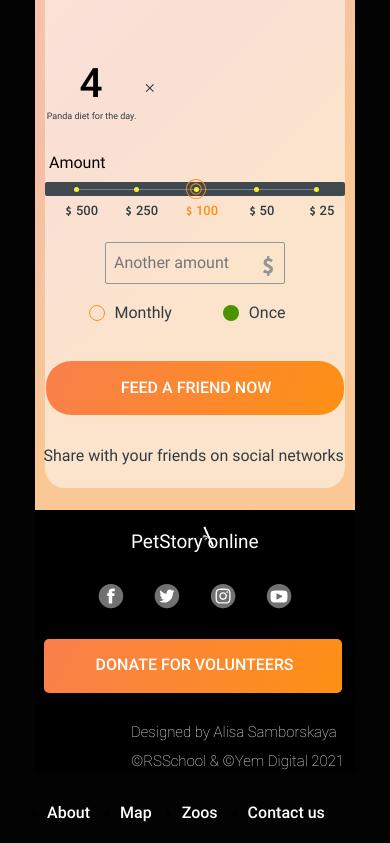
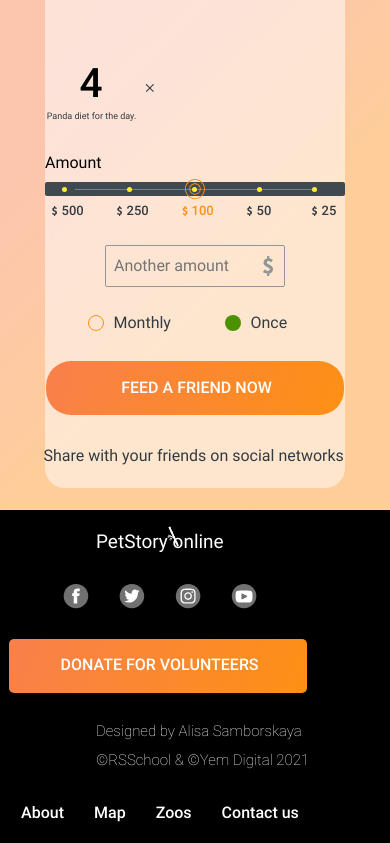
Before and after one commit to comtvset/JavaScript-Front-end-2022Q3, a plain HTML site: page online-zoo/pages/donate/index.html in a window 390 px wide. Shown: the part 859-1702 px from the top of the page. Drawn offline with nearby package versions, Linux system fonts and the light colour scheme.

Commit message:
fix: bugs

```diff
--- a/online-zoo/pages/donate/style.scss
+++ b/online-zoo/pages/donate/style.scss
@@ -31,7 +31,7 @@
 body {
     overflow: auto;
     position: relative;
-    background-color: #030303;
+    background-color: #ffffff;
 }
 
 body.lock {
@@ -189,7 +189,8 @@ h4 {
     background-color: #000000;
     position: relative;
     z-index: 1;
-    width: 1600px;
+    // width: 1600px;
+    width: 100%;
 }
 
 .wrapper_header {
@@ -307,9 +308,10 @@ h5 {
 
 .gradient-block {
     background: linear-gradient(315.75deg, rgba(254, 210, 144, 0.7) 30.06%, #FEBDAB 100.95%, rgba(254, 210, 144, 0.7) 106.36%), linear-gradient(315.75deg, rgba(254, 189, 171, 0.74) 30.06%, rgba(243, 169, 248, 0.66) 50.74%, #E0D8F0 80.49%, #EAF7FE 127.9%, #EAF7FE 149.54%), linear-gradient(315.75deg, rgba(254, 189, 171, 0.74) 30.06%, rgba(243, 169, 248, 0.66) 50.74%, #E0D8F0 80.49%, #EAF7FE 127.9%, #EAF7FE 149.54%);
-    width: 1600px;
+    // width: 1600px;
     margin-top: -4px;
     padding-bottom: 177px;
+    width: 100%;
 }
 
 .titel {
@@ -463,6 +465,7 @@ h5 {
     display: flex;
     align-items: center;
     padding-top: 0px;
+    padding-right: 12px;
 }
 
 .dollar-radio {
@@ -477,6 +480,7 @@ h5 {
     display: flex;
     align-items: center;
     padding-top: 33px;
+    width: 74px;
 }
 
 .dollar-label:hover {
@@ -601,11 +605,11 @@ input::-webkit-inner-spin-button {
 .radio-container-amount {
     margin: 0 auto;
     margin-top: 20px;
-    width: 197px;
+    width: 211px;
     height: 25px;
     display: flex;
     justify-content: space-between;
-    margin: 8px 16px 45px 0px;
+    margin: 8px -22px 45px 0px;
 }
 
 .radio-container-monthly {
@@ -634,6 +638,7 @@ input::-webkit-inner-spin-button {
     height: 14px;
     border: 1px solid #FE9013;
     border-radius: 50%;
+    margin-left: -13px;
 }
 
 .custom-amount-radio:checked +label::before {
@@ -877,7 +882,8 @@ input::-webkit-inner-spin-button {
 
 @media (max-width: 1599px) {
     .container {
-      width: 1000px;
+    //   width: 1000px;
+      width: 100%;
     }
 
     .wrapper {
@@ -888,7 +894,8 @@ input::-webkit-inner-spin-button {
       background-color: #000000;
       position: relative;
       z-index: 1;
-      width: 1000px;
+    //   width: 1000px;
+      width: 100%;
     }
 
     .nav-item {
@@ -944,7 +951,8 @@ input::-webkit-inner-spin-button {
     /* ### Pick and feed a friend ### */
 
     .gradient-block {
-        width: 1000px;
+        // width: 1000px;
+        width: 100%;
     }
 
     .titel {
@@ -996,23 +1004,23 @@ input::-webkit-inner-spin-button {
     }
 
     .radio-container-2000 > .dollar-label {
-        padding-left: 45px;
+        padding-left: 15px;
     }
 
     .radio-container-1000 > .dollar-label {
-        padding-left: 45px;
+        padding-left: 15px;
     }
 
     .radio-container-500 > .dollar-label {
-        padding-left: 25px;
+        padding-left: 15px;
     }
 
     .radio-container-250 > .dollar-label {
-        padding-left: 30px;
+        padding-left: 15px;
     }
 
     .radio-container-100 > .dollar-label {
-        padding-left: 30px;
+        padding-left: 15px;
     }
 
     .radio-container-50 > .dollar-label {
@@ -1034,16 +1042,16 @@ input::-webkit-inner-spin-button {
     }
 
     .footer-vertical-2 {
-        margin: 345px 0px 24px -31px;
+        margin: 345px 0px 24px -18px;
     }
 
     .footer-vertical-3 {
-        margin-left: -88px;
+        margin-left: -102px;
         margin-top: 41px;
     }
 
     .design_position {
-        margin: 216px 0px 0px 169px;
+        margin: 217px 0px 0px 169px;
     }
 }
 
@@ -1057,7 +1065,8 @@ input::-webkit-inner-spin-button {
       }
 
     .container {
-        width: 640px;
+        // width: 640px;
+        width: 100%;
       }
       .wrapper {
         width: 640px;
@@ -1209,7 +1218,8 @@ input::-webkit-inner-spin-button {
 /* ### Pick and feed a friend ### */
 
     .gradient-block {
-        width: 640px;
+        // width: 640px;
+        width: 100%;
     }
 
     .pick_container {
@@ -1264,13 +1274,17 @@ input::-webkit-inner-spin-button {
     }
 
     .donate-menu-container {
-        width: 600px;
+        width: 640px;
         padding-top: 0px;
-        margin-left: 19px;
+        margin-left: -6px;
+    }
+
+    .donate-menu-container-radio:last-child {
+        width: 115px;
     }
 
     .donate-menu-line {
-        width: 80%;
+        width: 86%;
     }
 
     .radio-container-2000,
@@ -1291,11 +1305,11 @@ input::-webkit-inner-spin-button {
     }
 
     .radio-container-50 > .dollar-label {
-        padding-left: 0px;
+        padding-left: 8px;
     }
 
     .radio-container-25 > .dollar-label {
-        padding-left: 0px;
+        padding-left: 15px;
     }
 
     .input-number-wrapper {
@@ -1379,12 +1393,18 @@ input::-webkit-inner-spin-button {
   .nav-item {
     margin-right: 37px;
   }
+
+  .footer-vertical-3 {
+    margin-left: -90px;
+    padding-bottom: 16px;
+}
 }
 
 @media (max-width: 639px) and (min-width: 320px) {
 
     .container {
-      width: 320px;
+    //   width: 320px;
+      width: 100%;
     }
 
     .wrapper {
@@ -1424,8 +1444,9 @@ input::-webkit-inner-spin-button {
      /* ### Pick and feed a friend ### */
 
     .gradient-block {
-        width: 320px;
+        // width: 320px;
         padding-bottom: 1px;
+        width: 100%;
     }
 
     .titel {
@@ -1503,7 +1524,7 @@ input::-webkit-inner-spin-button {
     .donate-menu-title {
         padding-left: 0px;
         padding-top: 0px;
-        margin: 21px 0px 0px 4px;
+        margin: 21px 0px 0px 0px;
     }
 
     .donate-menu-progressbar {
@@ -1526,12 +1547,16 @@ input::-webkit-inner-spin-button {
         width: 300px;
         left: 5px;
         top: 2px;
-        margin-left: 0px;
+        margin-left: -14px;
     }
 
     .donate-menu-container-radio {
         width: 65px;
         padding-top: 0px;
+    }
+
+    .donate-menu-container-radio:last-child {
+        width: 45px;
     }
 
     .dollar-radio {
@@ -1566,23 +1591,23 @@ input::-webkit-inner-spin-button {
     }
 
     .radio-container-500 > .dollar-label {
-        padding-left: 0px;
+        padding-left: 16px;
     }
 
     .radio-container-250 > .dollar-label {
-        padding-left: 0px;
+        padding-left: 16px;
     }
 
     .radio-container-100 > .dollar-label {
-        padding-left: 0px;
+        padding-left: 16px;
     }
 
     .radio-container-50 > .dollar-label {
-        padding-left: 0px;
+        padding-left: 16px;
     }
 
     .radio-container-25 > .dollar-label {
-        padding-left: 0px;
+        padding-left: 26px;
     }
 
     .custom-radio:checked+label + .dollar-label > .dollar-radio {
@@ -1596,6 +1621,7 @@ input::-webkit-inner-spin-button {
     .amount-input {
         width: 180px;
         height: 42px;
+        margin: 1px 0px 7px 0px;
     }
 
     .input-number-dollar {
@@ -1615,7 +1641,9 @@ input::-webkit-inner-spin-button {
         width: 301px;
     }
     .btn-position_pick {
-        margin-left: -1px;
+        margin-top: -11px;
+        margin-left: 0px;
+        margin-bottom: 59px;
     }
 
 
@@ -1651,7 +1679,7 @@ input::-webkit-inner-spin-button {
   }
 
   .footer-vertical-2 {
-    margin: 253px 0px 0px 10px;
+    margin: 253px 0px 0px 19px;
   }
 
   .nav-item {
@@ -1662,13 +1690,14 @@ input::-webkit-inner-spin-button {
     margin: 21px 30px 0px 0px;
   }
 
-  .nav:last-child {
+  .nav-item:last-child {
     margin-right: 0px;
   }
 
   .footer-vertical-3 {
     margin-left: -306px;
-    margin-top: 33px;
+    margin-top: 70px;
+    padding-bottom: 72px;
   }
 
   .design {
@@ -1679,7 +1708,7 @@ input::-webkit-inner-spin-button {
 
   .design_position {
     width: 148px;
-    margin: 154px 0px 0px 171px;
+    margin: 116px 0px 0px 171px;
   }
 
   .menu_footer {
--- a/online-zoo/pages/main/style.scss
+++ b/online-zoo/pages/main/style.scss
@@ -32,7 +32,7 @@ body {
   overflow: auto;
   position: relative;
   // background-color: #2c2b2b;
-  background-color: #030303;
+  background-color: #ffffff;
 }
 
 body.lock {
@@ -173,7 +173,8 @@ h4 {
   background-color: #000000;
   position: relative;
   z-index: 1;
-  width: 1600px;
+  // width: 1600px;
+  width: 100%;
 }
 
 .wrapper_header {
@@ -598,7 +599,8 @@ margin: -275px 0px 0px 1232px;
 /* ### Pick and feed a friend ### */
 
 .gradient-block {
-  width: 1600px;
+  // width: 1600px;
+  width: 100%;
   background: linear-gradient(315.75deg, rgba(254, 210, 144, 0.7) 30.06%, #FEBDAB 100.95%, rgba(254, 210, 144, 0.7) 106.36%), linear-gradient(315.75deg, rgba(254, 189, 171, 0.74) 30.06%, rgba(243, 169, 248, 0.66) 50.74%, #E0D8F0 80.49%, #EAF7FE 127.9%, #EAF7FE 149.54%), linear-gradient(315.75deg, rgba(254, 189, 171, 0.74) 30.06%, rgba(243, 169, 248, 0.66) 50.74%, #E0D8F0 80.49%, #EAF7FE 127.9%, #EAF7FE 149.54%);
   opacity: 0.9;
   padding-top: 69px;
@@ -1138,7 +1140,6 @@ margin: -275px 0px 0px 1232px;
 }
 
 
-
 @media (max-width: 1599px) {
   .container {
     width: 1000px;
@@ -1146,15 +1147,14 @@ margin: -275px 0px 0px 1232px;
 
   .wrapper {
     width: 940px;
-    // margin-left: 40px;
-    // background-color: #ff0000;
   }
 
   .black-block {
     background-color: #000000;
     position: relative;
     z-index: 1;
-    width: 1000px;
+    // width: 1000px;
+    width: 100%;
   }
 
   .nav-item {
@@ -1321,6 +1321,7 @@ margin: -275px 0px 0px 1232px;
   .gradient-block {
     padding-top: 30px;
     padding-bottom: 50px;
+    width: 100%;
   }
 
   .title-pick {
@@ -1442,7 +1443,8 @@ margin: -275px 0px 0px 1232px;
     z-index: 6;
   }
   .container {
-    width: 640px;
+    // width: 640px;
+    width: 100%;
   }
   .wrapper {
     width: 640px;
@@ -1917,7 +1919,7 @@ margin: -275px 0px 0px 1232px;
   .size_box_footer {
     width: 600px;
     margin: -89px 0px 0px 0px;
-    padding: 13px 0px 0px 0px;
+    padding: 13px 0px 16px 0px;
   }
 
   .position_footer {
@@ -1975,7 +1977,8 @@ margin: -275px 0px 0px 1232px;
 @media (max-width: 639px) and (min-width: 320px) {
 
   .container {
-    width: 320px;
+    // width: 320px;
+    width: 100%;
   }
 
   .wrapper {
@@ -2059,9 +2062,10 @@ margin: -275px 0px 0px 1232px;
 
   .flower_adaptive {
     background: url(../../assets/styles/flower_foto_320.png) no-repeat center;
-    width: 35px;
+    width: 100%;
     height: 225px;
     margin-left: -34px;
+    padding-left: 35px;
   }
 
   /* ### Pets ### */
@@ -2304,4 +2308,8 @@ margin: -275px 0px 0px 1232px;
     margin: 26px 0px 16px 2px;
   }
 
-}
+  .size_box_footer {
+    padding: 13px 0px 72px 0px;
+  }
+
+}
```
Also changed, not shown: online-zoo/pages/donate/style.css, online-zoo/pages/main/style.css, 2 other files.
